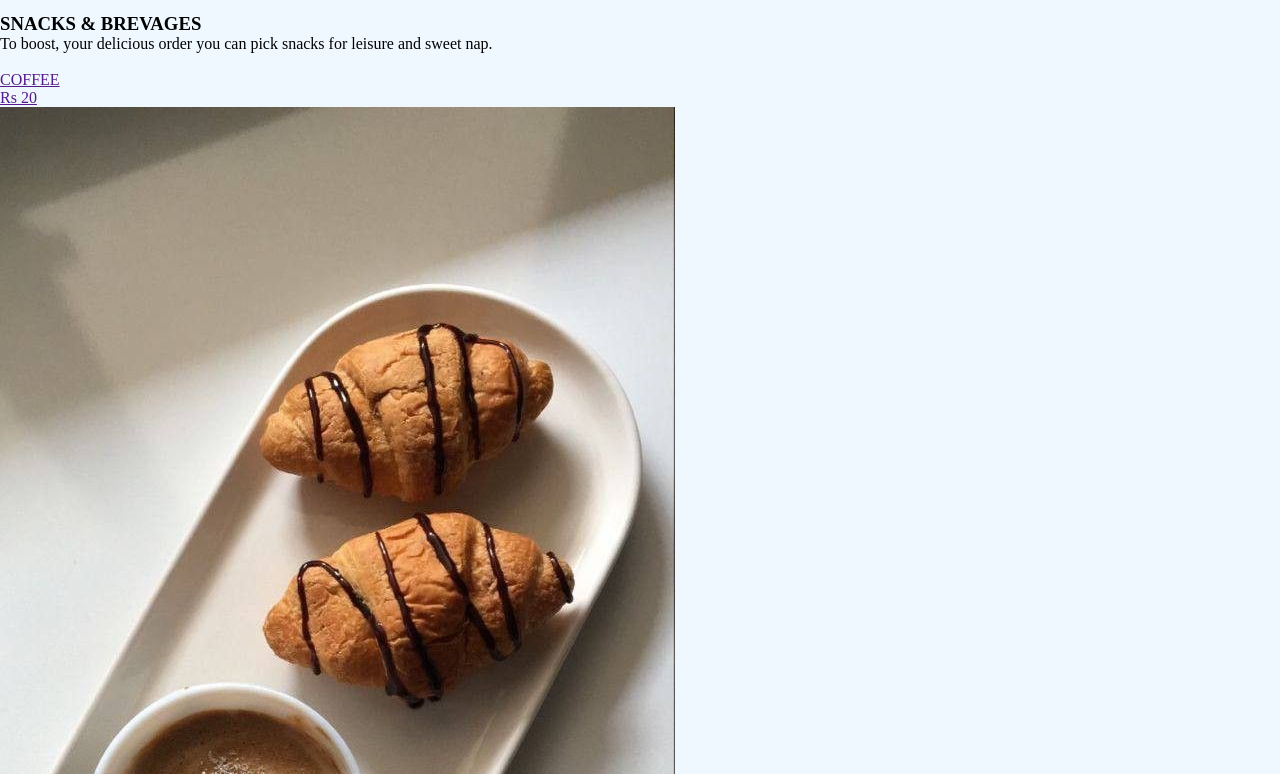
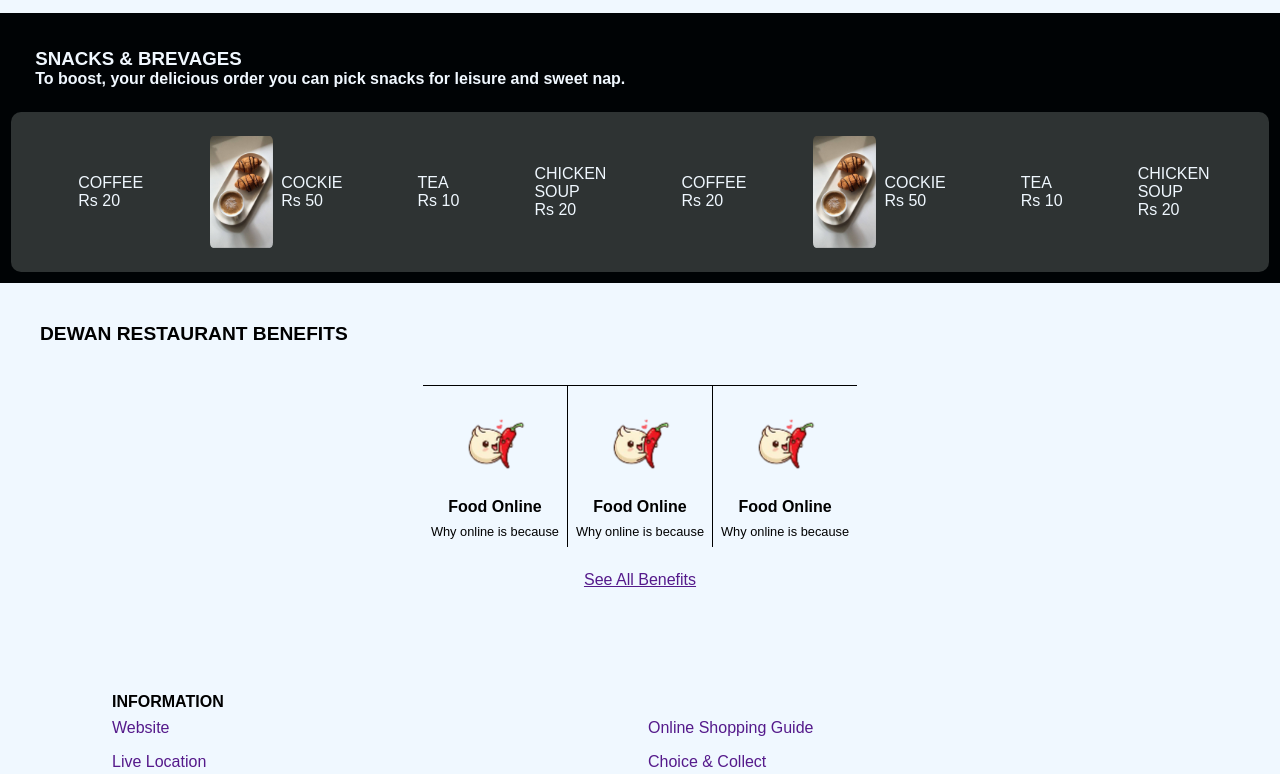
Before and after one commit to ananta-bodh/dewan-restaurant, a plain HTML site: page index.html in a window 1280 px wide. Shown: the part 469-1243 px from the top of the page. Drawn offline with Linux system fonts and the light colour scheme.

Commit message:
Update style.css

```diff
--- a/css files/style.css
+++ b/css files/style.css
@@ -1,3 +1,4 @@
+
 *{
     padding: 0;
     margin: 0;
@@ -5,6 +6,7 @@
 }
 body{
     background-color: aliceblue;
+    font-family: Arial, Helvetica, sans-serif;
 }
 /*-----header-------*/
 header{
@@ -90,7 +92,125 @@ main{
 }
 
 
-/*------posts/articles------*/
+/*------breveges/snacks------*/
+.sec-con{
+    padding: 0.7rem;
+    background-color: rgb(0, 3, 5);
+}
+.sec-text{
+    padding: 1.5rem;
+    font-weight: bold;
+    color: aliceblue;
+}
+.sec-div{
+    padding: 1.5rem;
+    background-color: rgb(46, 51, 51);
+    border-radius: 10px;
+    display: flex;
+    justify-content: space-evenly;
+    align-items: center;
+    flex-wrap: wrap;
+    flex-shrink: 4;
+    gap: 2rem;
+}
+.sec-div-a{
+    text-decoration: none;
+}
+.sec-div-a:hover{
+    position: relative;
+    background-color: rgb(2, 103, 103);
+    color: black;
+    padding: 1rem;
+    border-radius: 10px;
+}
+.snack{
+    height: 7rem;
+    display: flex;
+    align-items: center;
+    gap: 0.5rem;
+}
+.snack img{
+    height: 100%;
+    border-radius: 5%;
+}
+.sec-div-text
+.s-name{
+    color: aliceblue;
+}
+.s-price{
+    color: aliceblue;
+}
 
-/*-----about us-------*/
+
+/*-----benefits of dewan restaurant-------*/
+.benefit{
+    text-align: left;
+}
+.benefit-head{
+    padding: 2.5rem;
+    font-weight: bold;
+    font-size: 1.2rem;
+}
+.benefit-main{
+    display: flex;
+    justify-content: center;
+    align-items: center;
+}
+.benefit-container1, .benefit-container2, .benefit-container3{
+    border-top: 1px solid black;
+    height: 100%;
+}
+.benefit-container1, .benefit-container2{
+    border-right: 1px solid black;
+}
+.b-c-img{
+    text-align: center;
+    height: 7rem;
+}
+.b-c-img img{
+    height: 100%;
+}
+.b-c-h2{
+    font-size: 1rem;
+    text-align: center;
+}
+.b-c-p{
+    font-size: 0.8rem;
+    text-align: center;
+    padding: 0.5rem;
+}
+.benefit-a{
+    text-align: center;
+    padding: 1.5rem;
+}
+.benefit-information{
+    padding: 5rem;
+    padding-left: 7rem;
+    padding-right: 7rem;
+}
+.b-info{
+    text-align: left;
+    font-weight: bold;
+    padding-bottom: 0.5rem;
+}
+.b-div-content{
+    display: grid;
+    grid-template-columns: 1fr 1fr;
+    gap: 1rem;
+}
+.b-div-content p{
+    color: rgb(67, 63, 63);
+}
+.b-div-content p a{
+    text-decoration: none;
+}
+
+
 /*------footer------*/
+footer{
+    background-color: azure;
+    padding: 4rem;
+    display: grid;
+    grid-template-columns: 1fr 1fr 1fr 1fr 1fr;
+    gap: 0.5rem;
+}
```
